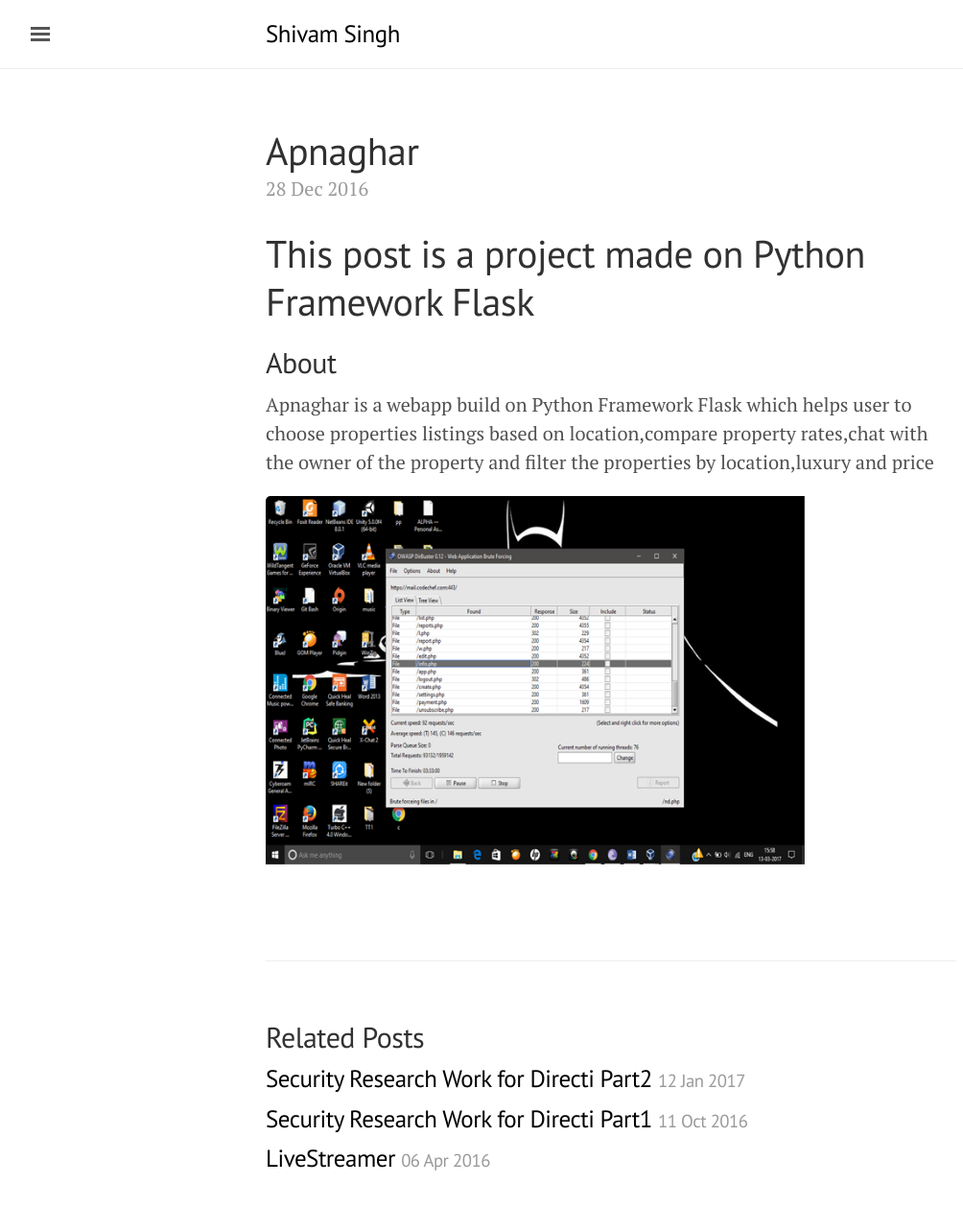
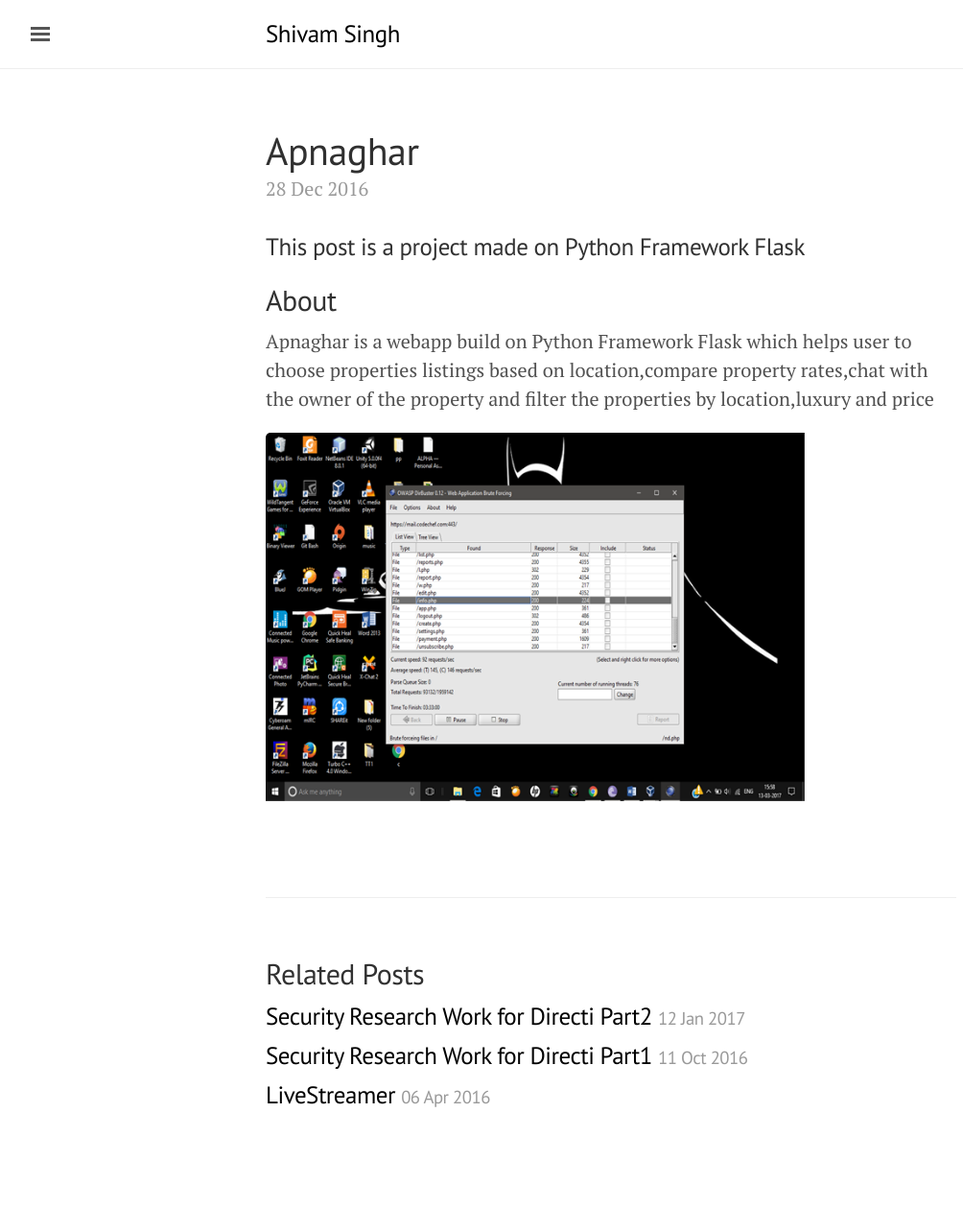
Before and after one commit to shivam043/shivam043.github.io, a Jekyll site: the page built from _posts/2016-12-28-Apnaghar.md, in a window 1280 px wide. Shown: the whole page at 96% size, without its empty margins (3-1007 px from the left). Built offline with Jekyll 4.4.1, drawn with Linux system fonts in a browser that asks for light colours; after the commit the page ends 1218 px from its top, so only the background shows below that.

```diff
--- a/_posts/2016-12-28-Apnaghar.md
+++ b/_posts/2016-12-28-Apnaghar.md
@@ -3,7 +3,7 @@ layout: post
 title: Apnaghar
 ---
 
-# This post is a project made on Python Framework Flask
+### This post is a project made on Python Framework Flask
 
 
 ## About
```
